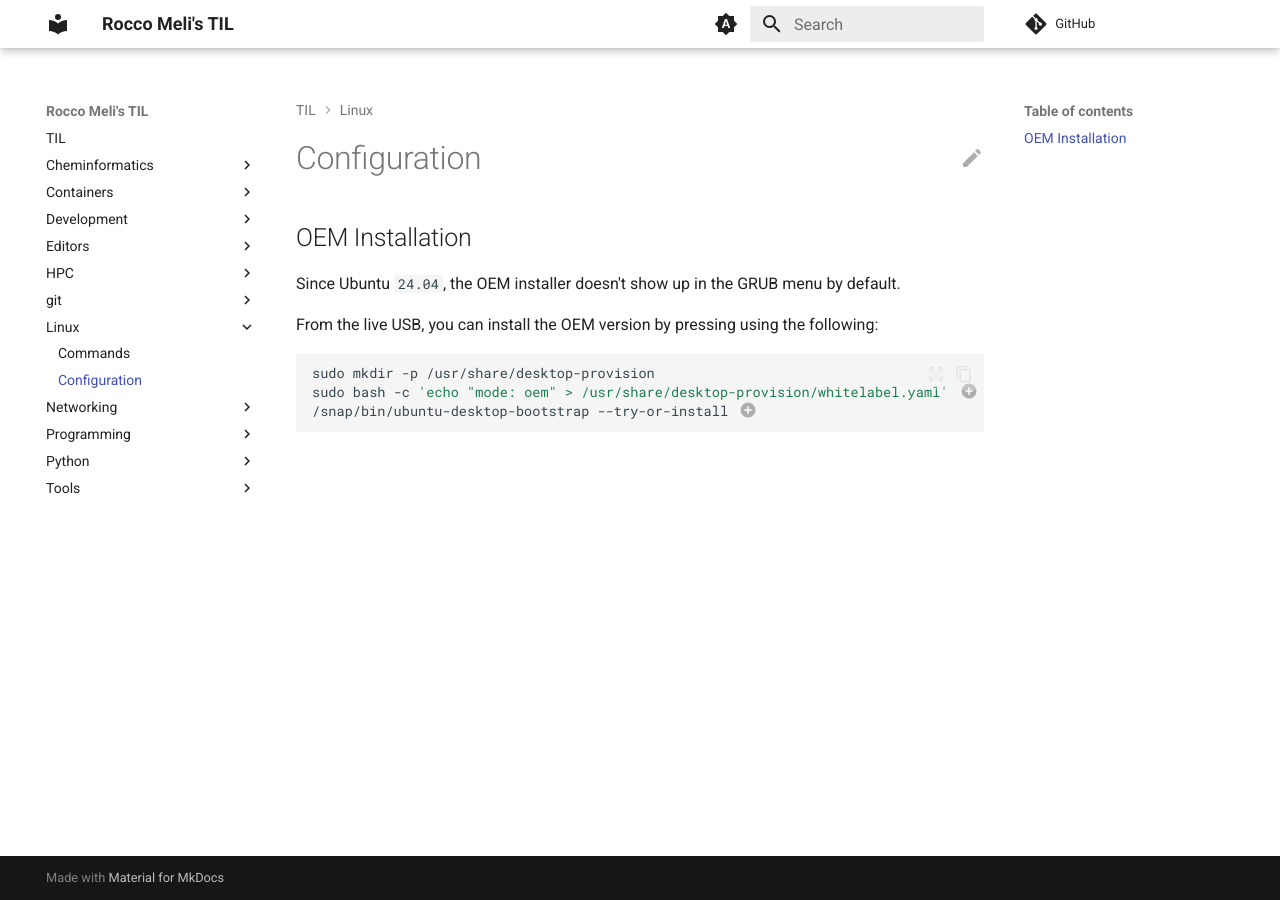
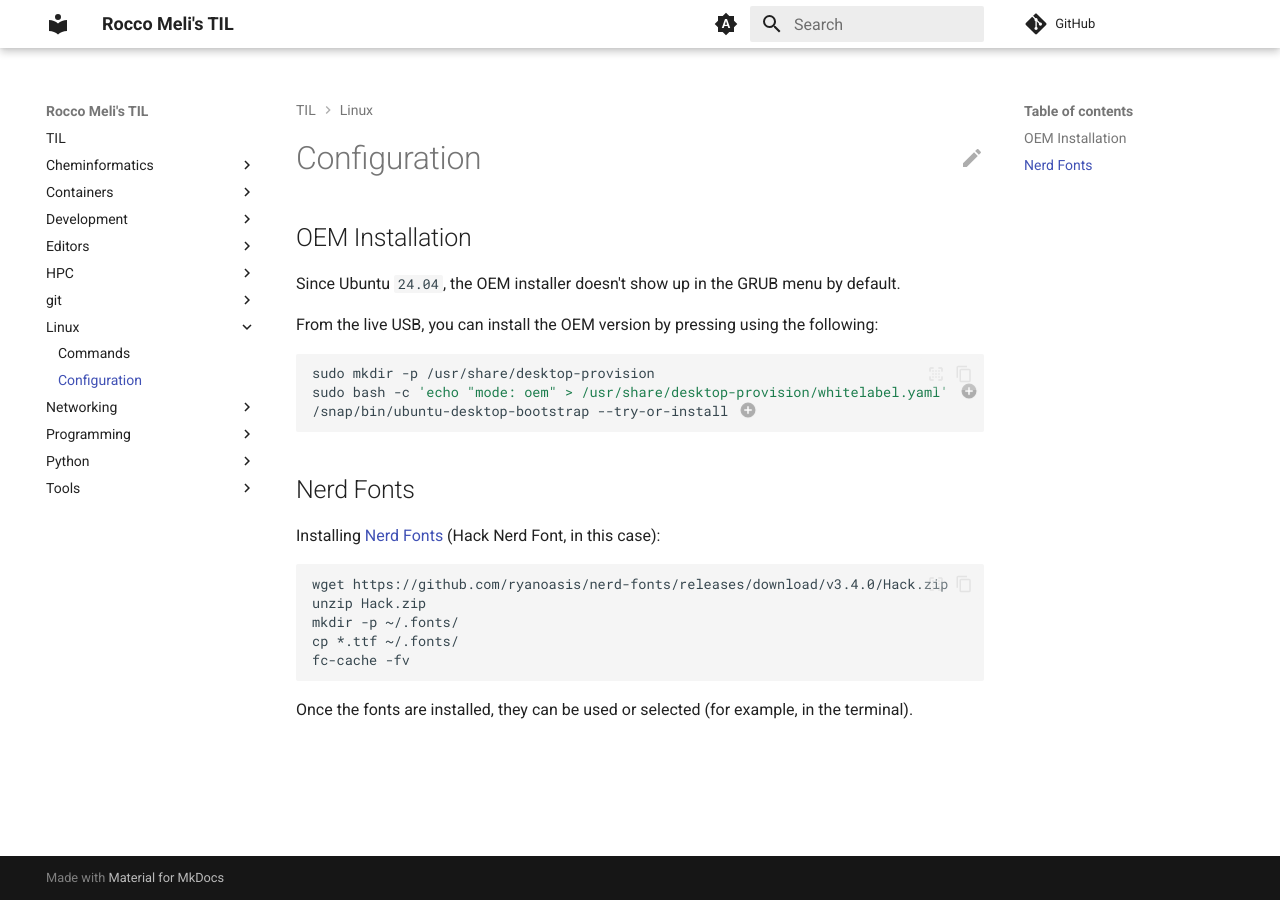
Before and after one commit to RMeli/TIL, an MkDocs documentation site: the page built from docs/linux/config.md, in a window 1280 px wide. Built offline with MkDocs 1.6.1 and Material for MkDocs 9.7.7, drawn with Linux system fonts in a browser that asks for light colours; comment, search, counter and statistics services are not loaded.

Commit message:
nerd font

````diff
--- a/docs/linux/config.md
+++ b/docs/linux/config.md
@@ -14,3 +14,19 @@ sudo bash -c 'echo "mode: oem" > /usr/share/desktop-provision/whitelabel.yaml' #
 
 1. Creates a configuration file that tells the installer to run in OEM mode.
 2. Runs the installer in OEM mode, allowing you to set up the system for end users.
+
+## Nerd Fonts
+
+Installing [Nerd Fonts] (Hack Nerd Font, in this case):
+
+```bash
+wget https://github.com/ryanoasis/nerd-fonts/releases/download/v3.4.0/Hack.zip
+unzip Hack.zip
+mkdir -p ~/.fonts/
+cp *.ttf ~/.fonts/
+fc-cache -fv
+```
+
+Once the fonts are installed, they can be used or selected (for example, in the terminal).
+
+[Nerd Fonts]: https://www.nerdfonts.com/ ()
````
